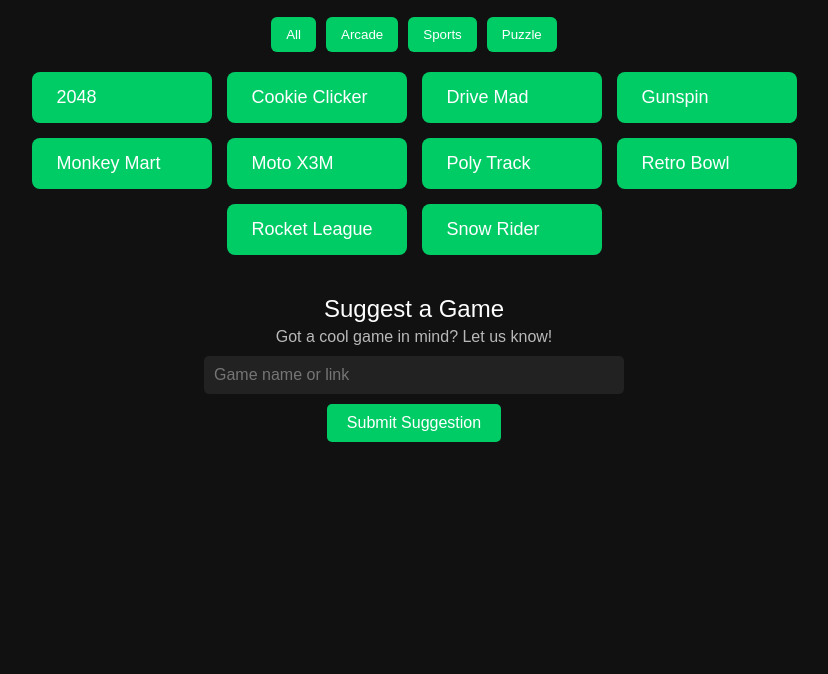
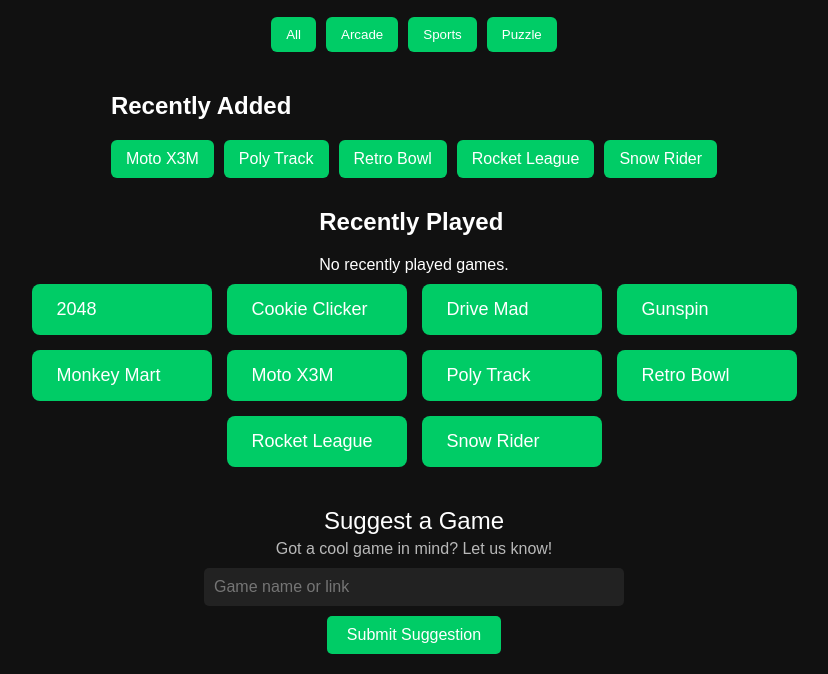
Before and after one commit to Levy3014/test, a plain HTML site: page index.html in a window 1280 px wide. Shown: the part 168-842 px from the top of the page, without its empty margins (226-1054 px from the left). Before the commit the page ends 800 px from the top, so only its background shows below. Drawn offline with Linux system fonts and the light colour scheme.

Commit message:
Update index.html

```diff
--- a/index.html
+++ b/index.html
@@ -83,6 +83,30 @@
       justify-content: center;
       max-width: 900px;
     }
+    #recentlyAdded, #recentlyPlayed {
+      display: flex;
+      gap: 10px;
+      overflow-x: auto;
+      padding: 10px 0;
+      max-width: 900px;
+      width: 100%;
+      user-select: none;
+    }
+    #recentlyAdded button, #recentlyPlayed button {
+      flex-shrink: 0;
+      background: var(--button-bg);
+      border: none;
+      border-radius: 6px;
+      color: white;
+      cursor: pointer;
+      font-size: 16px;
+      padding: 10px 15px;
+      transition: background 0.3s;
+      white-space: nowrap;
+    }
+    #recentlyAdded button:hover, #recentlyPlayed button:hover {
+      background: var(--button-hover);
+    }
     #suggestForm {
       margin-top: 40px;
       text-align: center;
@@ -142,6 +166,18 @@
     <button onclick="filterCategory('puzzle')">Puzzle</button>
   </div>
 
+  <!-- Recently Added Games Bar -->
+  <section>
+    <h2 style="max-width:900px; width:100%; margin: 20px 0 10px 0; user-select:none;">Recently Added</h2>
+    <div id="recentlyAdded"></div>
+  </section>
+
+  <!-- Recently Played Games Bar -->
+  <section>
+    <h2 style="max-width:900px; width:100%; margin: 20px 0 10px 0; user-select:none;">Recently Played</h2>
+    <div id="recentlyPlayed"></div>
+  </section>
+
   <div id="buttonsContainer"></div>
 
   <form id="suggestForm">
@@ -170,7 +206,65 @@
 
     const buttonsContainer = document.getElementById("buttonsContainer");
     const searchInput = document.getElementById("searchInput");
+    const recentlyAddedContainer = document.getElementById("recentlyAdded");
+    const recentlyPlayedContainer = document.getElementById("recentlyPlayed");
 
+    // Show last 5 games added as "Recently Added"
+    function renderRecentlyAdded() {
+      recentlyAddedContainer.innerHTML = "";
+      const lastFive = games.slice(-5);
+      lastFive.forEach(game => {
+        const btn = document.createElement("button");
+        btn.textContent = game.name;
+        btn.onclick = () => launchGame(game.url, true);
+        recentlyAddedContainer.appendChild(btn);
+      });
+    }
+
+    // Get recent played from localStorage or empty array
+    function getRecentlyPlayed() {
+      const stored = localStorage.getItem("recentlyPlayedGames");
+      if (!stored) return [];
+      try {
+        return JSON.parse(stored);
+      } catch {
+        return [];
+      }
+    }
+
+    // Save recent played to localStorage
+    function saveRecentlyPlayed(list) {
+      localStorage.setItem("recentlyPlayedGames", JSON.stringify(list));
+    }
+
+    // Add to recently played, max 5 unique entries, most recent first
+    function addRecentlyPlayed(game) {
+      let recent = getRecentlyPlayed();
+      // Remove if already present
+      recent = recent.filter(g => g.url !== game.url);
+      recent.unshift(game);
+      if (recent.length > 5) recent.pop();
+      saveRecentlyPlayed(recent);
+      renderRecentlyPlayed();
+    }
+
+    // Render recently played bar
+    function renderRecentlyPlayed() {
+      recentlyPlayedContainer.innerHTML = "";
+      const recent = getRecentlyPlayed();
+      if (recent.length === 0) {
+        recentlyPlayedContainer.textContent = "No recently played games.";
+        return;
+      }
+      recent.forEach(game => {
+        const btn = document.createElement("button");
+        btn.textContent = game.name;
+        btn.onclick = () => launchGame(game.url, true);
+        recentlyPlayedContainer.appendChild(btn);
+      });
+    }
+
+    // Render main game buttons with filter and search
     function renderButtons() {
       const filter = searchInput.value.toLowerCase();
       buttonsContainer.innerHTML = "";
@@ -182,7 +276,7 @@
         const btn = document.createElement("button");
         btn.className = "game-button";
         btn.textContent = game.name;
-        btn.onclick = () => launchGame(game.url);
+        btn.onclick = () => launchGame(game.url, true);
         buttonsContainer.appendChild(btn);
       });
       if (filteredGames.length === 0) {
@@ -190,12 +284,12 @@
       }
     }
 
-    function filterCategory(cat) {
-      currentCategory = cat;
-      renderButtons();
-    }
-
-    function launchGame(url) {
+    // Launch game and record play for recently played
+    function launchGame(url, track = false) {
+      const game = games.find(g => g.url === url);
+      if (track && game) {
+        addRecentlyPlayed(game);
+      }
       const gameWindow = window.open("about:blank", "_blank");
       const html = `
         <html>
@@ -215,6 +309,11 @@
       gameWindow.document.close();
     }
 
+    function filterCategory(cat) {
+      currentCategory = cat;
+      renderButtons();
+    }
+
     function toggleDarkMode() {
       document.body.classList.toggle("light");
     }
@@ -229,6 +328,9 @@
       }
     });
 
+    // Initial renders
+    renderRecentlyAdded();
+    renderRecentlyPlayed();
     renderButtons();
   </script>
 </body>
```
